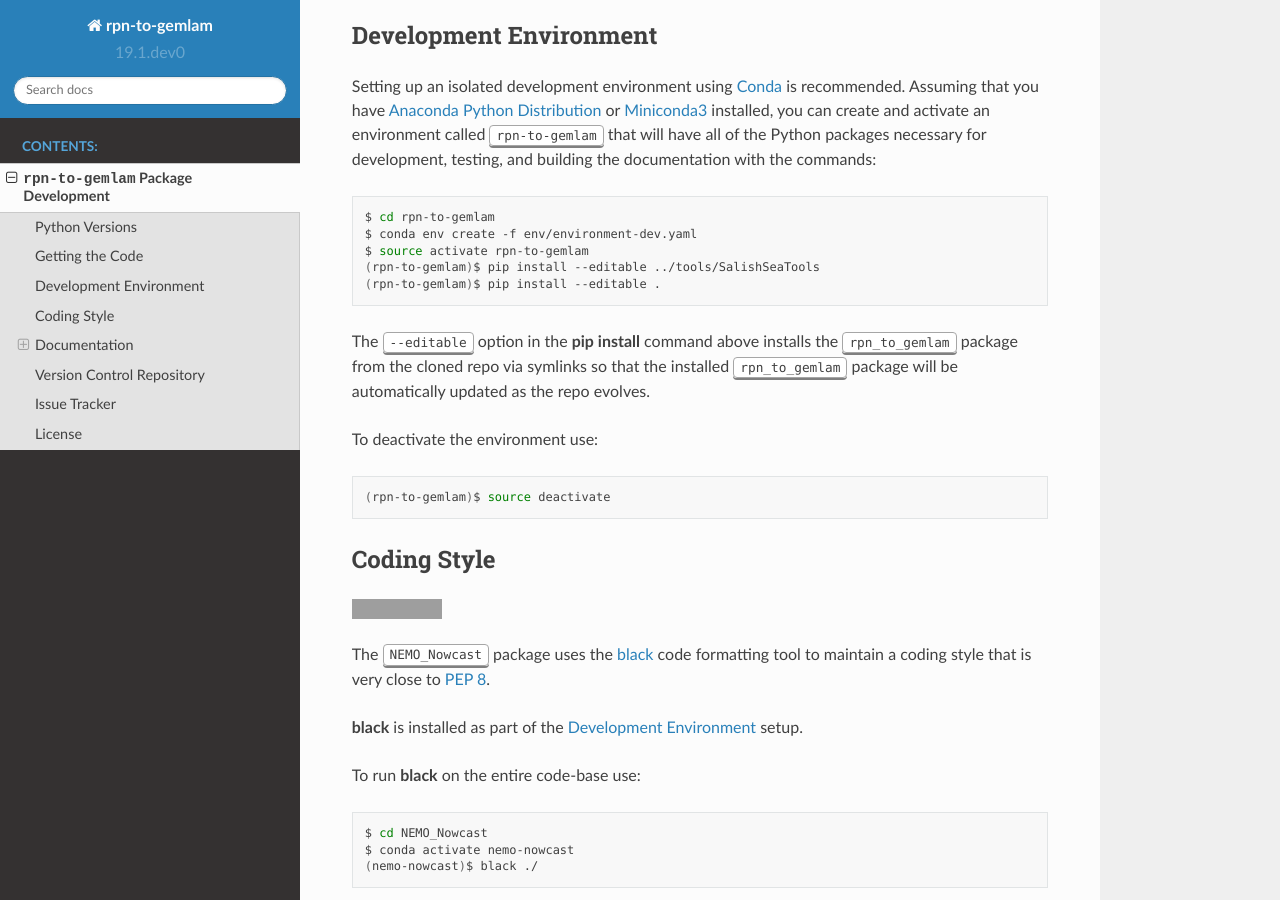
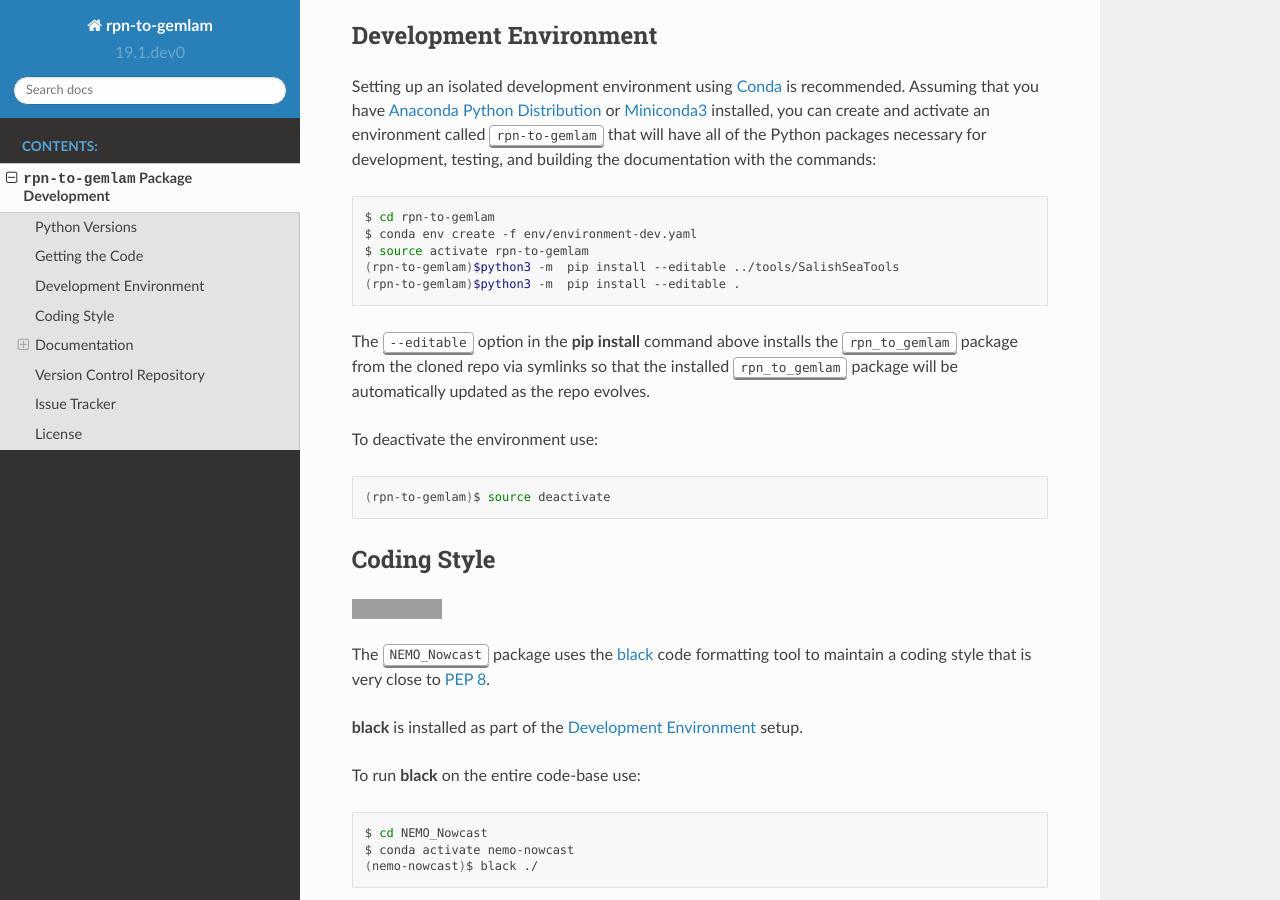
Before and after one commit to SalishSeaCast/rpn-to-gemlam, a Sphinx documentation site: the page built from docs/pkg_development.rst, in a window 1280 px wide and 900 px high, scrolled down 936 px. Built offline with Sphinx 7.4.7 and the Read the Docs theme 2.0.0, drawn with Linux system fonts in a browser that asks for light colours; grey boxes are pictures that could not be loaded.

Commit message:
Change `pip install` to `python3 -m pip install`
`python3 -m pip ...` is recommended best practice.

```diff
--- a/docs/pkg_development.rst
+++ b/docs/pkg_development.rst
@@ -118,8 +118,8 @@
     $ cd rpn-to-gemlam
     $ conda env create -f env/environment-dev.yaml
     $ source activate rpn-to-gemlam
-    (rpn-to-gemlam)$ pip install --editable ../tools/SalishSeaTools
-    (rpn-to-gemlam)$ pip install --editable .
+    (rpn-to-gemlam)$python3 -m  pip install --editable ../tools/SalishSeaTools
+    (rpn-to-gemlam)$python3 -m  pip install --editable .
 
 The :kbd:`--editable` option in the :command:`pip install` command above installs the :kbd:`rpn_to_gemlam` package from the cloned repo via symlinks so that the installed :kbd:`rpn_to_gemlam` package will be automatically updated as the repo evolves.
 
--- a/setup.cfg
+++ b/setup.cfg
@@ -56,4 +56,4 @@
     retrying
     scipy
     xarray
-    ; pip install --editable ../tools/SalishSeaTools
+    ; python3 -m pip install --editable ../tools/SalishSeaTools
```
Also changed, not shown: 1 other file.
